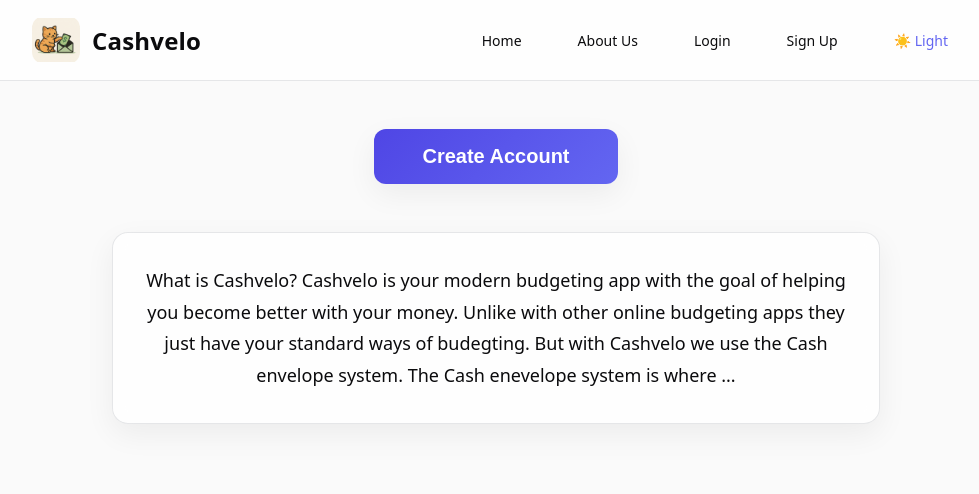
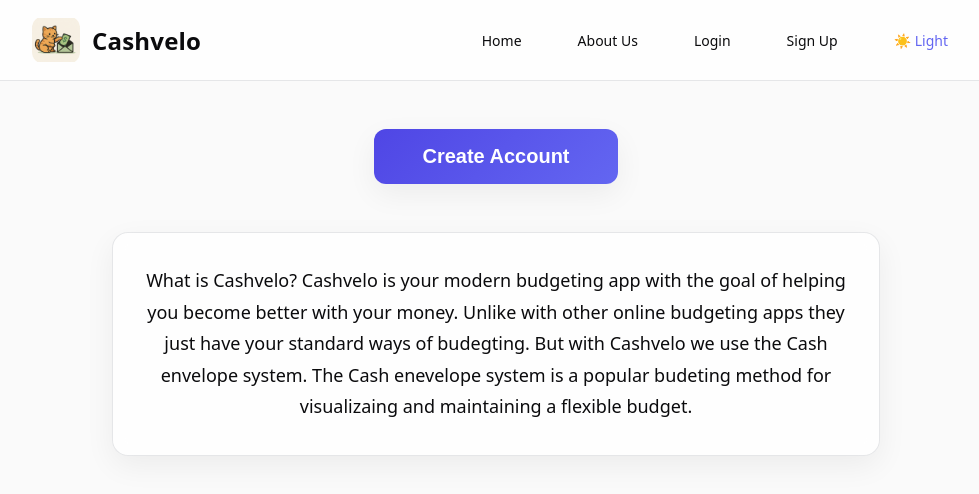
Before and after one commit to sumayiar/capstone, a React (Vite) app: page / in a window 1280 px wide. Shown: the top 494 px of the page, without its empty margins (144-1123 px from the left). Built offline with nearby package versions, Linux system fonts and the light colour scheme.

Commit message:
Updated more info

```diff
--- a/src/components/HomePage.jsx
+++ b/src/components/HomePage.jsx
@@ -42,7 +42,7 @@ export default function HomePage({ setCurrentPage }) {
           What is Cashvelo? Cashvelo is your modern budgeting app with the goal of
           helping you become better with your money. Unlike with other online budgeting apps they just have
           your standard ways of budegting. But with Cashvelo we use the Cash envelope system. The Cash enevelope
-          system is where ...
+          system is a popular budeting method for visualizaing and maintaining a flexible budget.
         </p>
       </div>
     </div>
```
Also changed, not shown: 1 other file (tests, documents, lock files or other folders).
